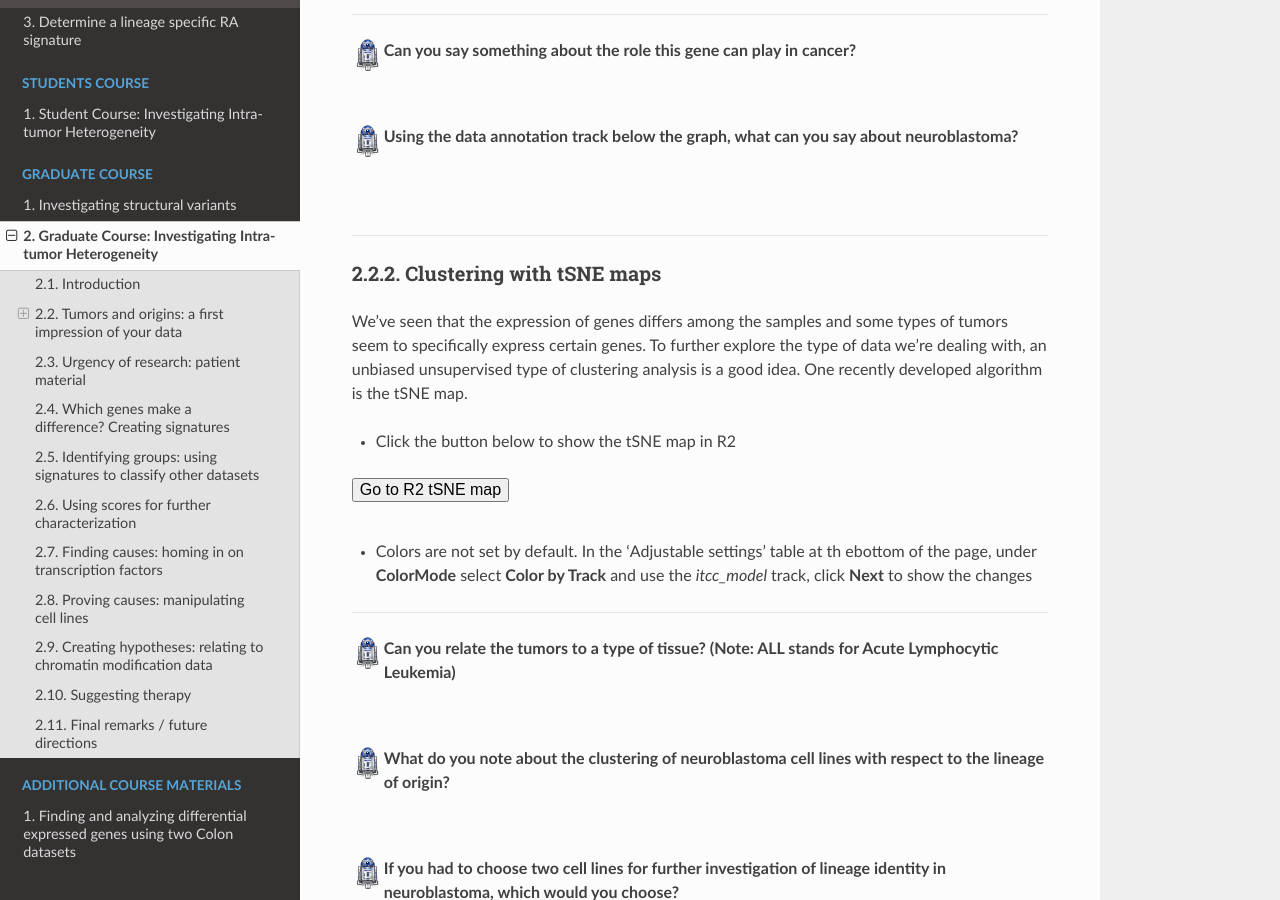
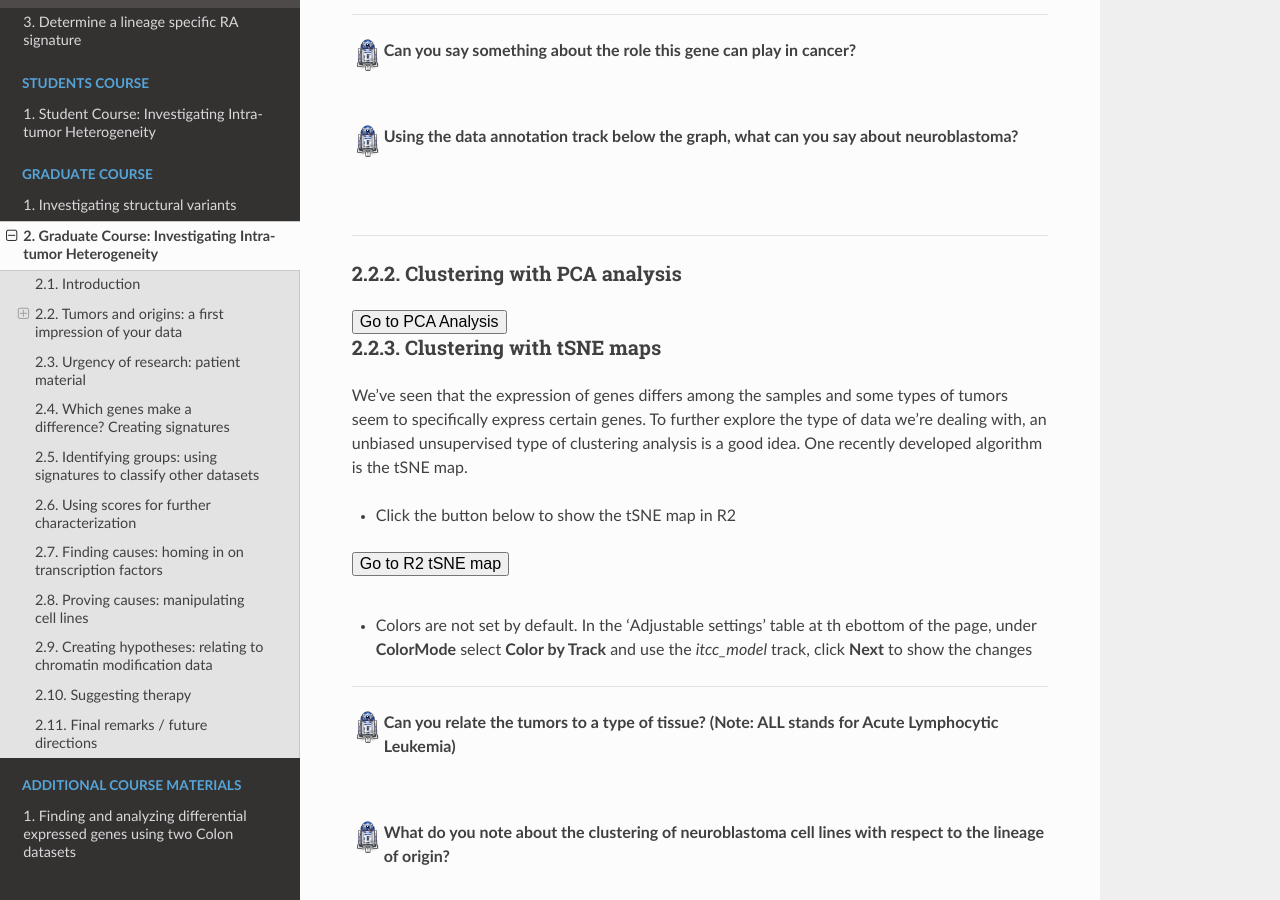
Before and after one commit to antronerds/r2-training-courses, a Sphinx documentation site: the page built from docs/Investigating_Tumor_Heterogeneity.md, in a window 1280 px wide and 900 px high, scrolled down 2247 px. Built offline with Sphinx 7.4.7 and the Read the Docs theme 2.0.0, drawn with Linux system fonts in a browser that asks for light colours.

Commit message:
Add button PCA

```diff
--- a/docs/Investigating_Tumor_Heterogeneity.md
+++ b/docs/Investigating_Tumor_Heterogeneity.md
@@ -83,6 +83,16 @@
 <br>
 
 ---------
+##### Clustering with PCA analysis
+<form name="pca_form" action="https://hgserver1.amc.nl/cgi-bin/r2/main.cgi" enctype="multipart/form-data" method="POST">
+<input type="hidden" name="option" value="plot_pca">
+<input type="hidden" name="switch" value="2">
+<input type="hidden" name="table" value="ps_avgpres_daoybmi15_u133p2">
+<input type="hidden" name="pcafile" value="pca-a0b21298bb295a796057d2927259c695.txt">
+<input type="hidden" name="cortype" value="transform_zscore">
+<input type="hidden" name="subset" value="">
+<button type="submit" >Go to PCA Analysis</button>
+</form>
 
 ##### Clustering with tSNE maps
 
```
Also changed, not shown: docs/RNA_seq_data_analysis_-_Using_Rheumatoid_Arthritis_data.md (+1 -1 lines).
